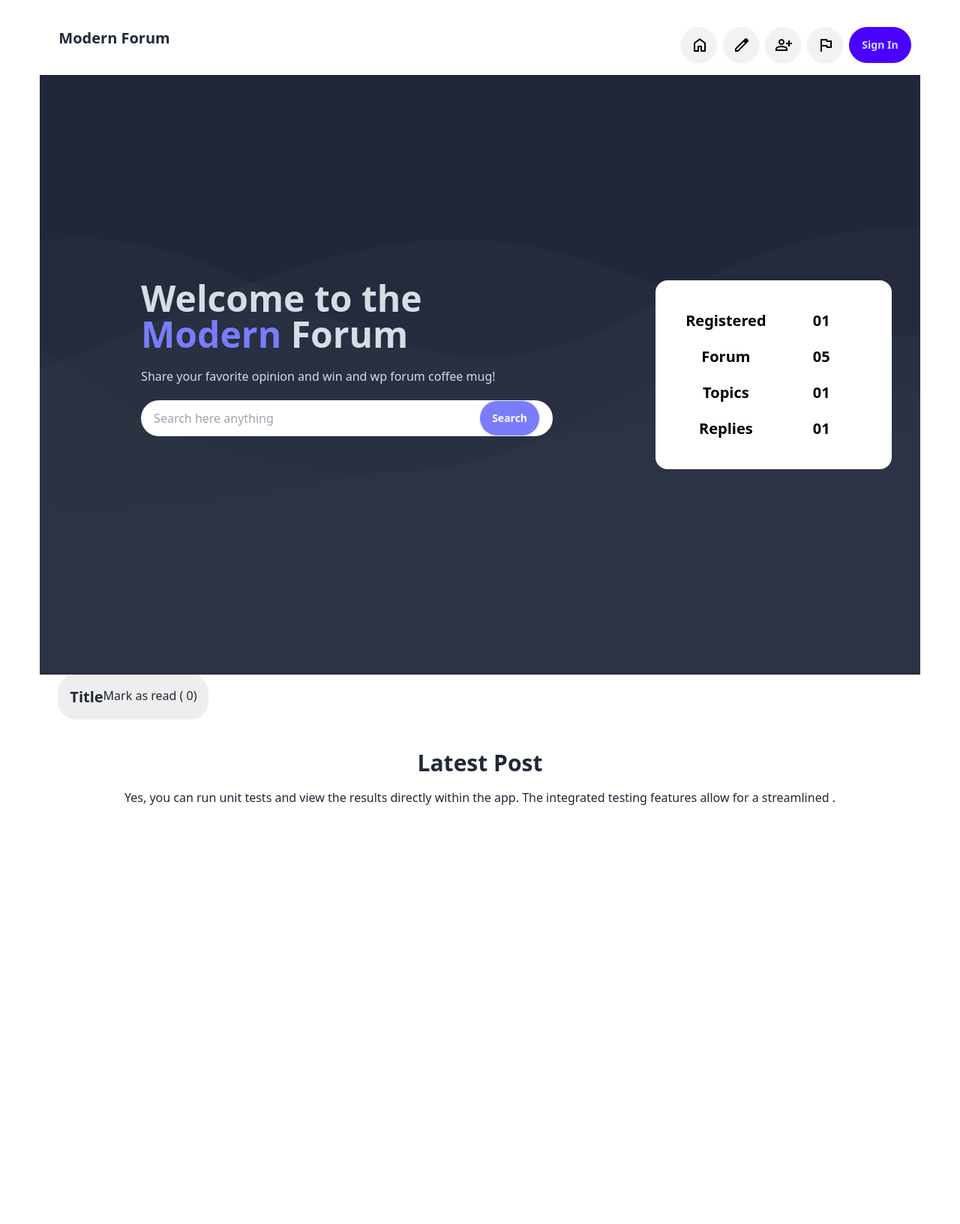
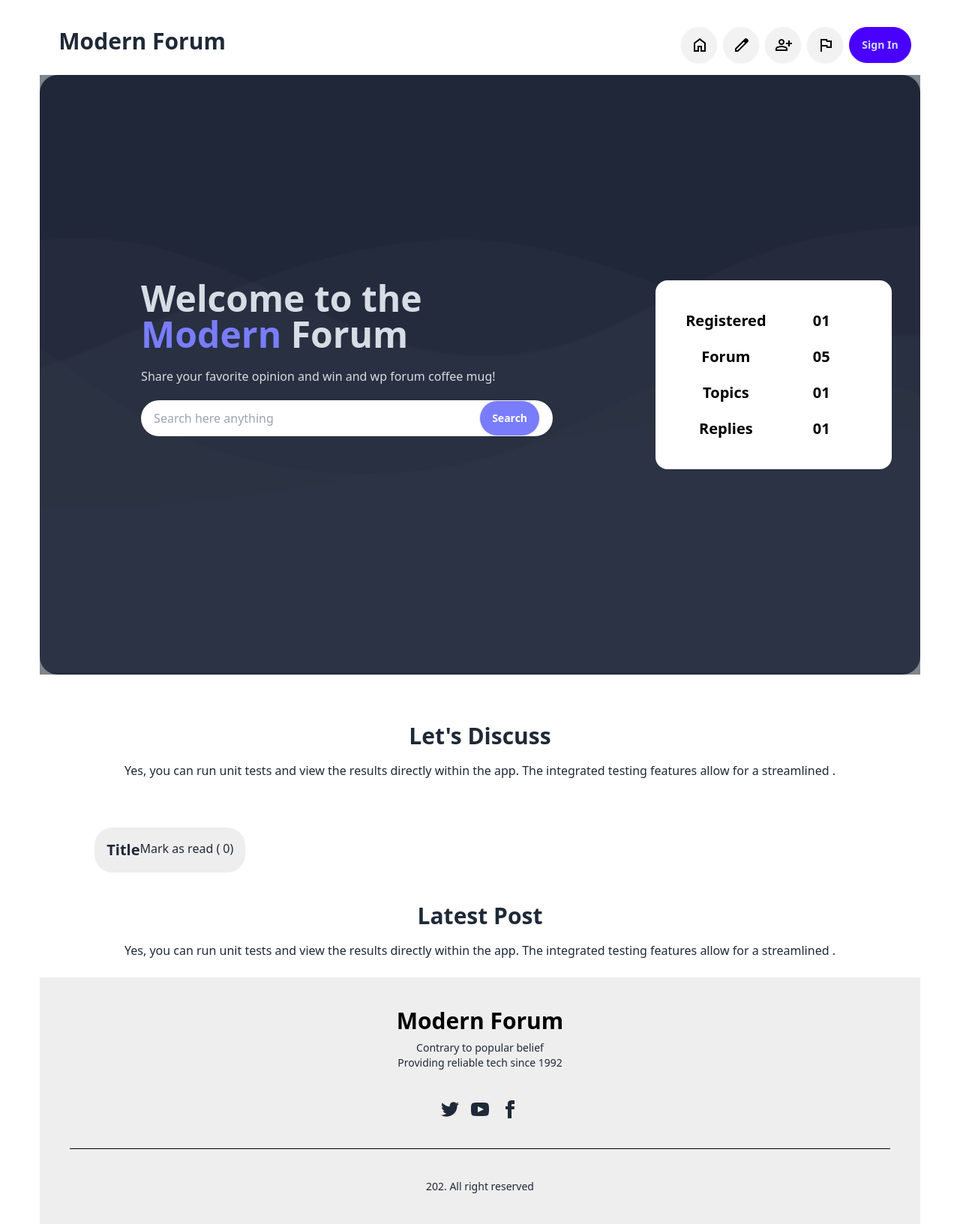
Before and after one commit to sakibpro2003/RetroForum, a plain HTML site: page index.html in a window 1280 px wide. Shown: the whole page at 75% size. Before the commit the page ends 1076 px from the top, so only its background shows below. Drawn offline with nearby package versions, Linux system fonts and the light colour scheme; no server answers.

Commit message:
footer added

```diff
--- a/index.html
+++ b/index.html
@@ -28,7 +28,8 @@
         <section class="container md:mx-auto mt-5">
             <div class="navbar bg-base-100">
                 <div class="flex-1">
-                    <a class="btn btn-ghost text-xl  lg:block ">Modern Forum</a>
+                    <a class="btn btn-ghost text-xl  lg:block "><span class="font-extrabold text-3xl">Modern
+                            Forum</span></a>
                     <button class="btn btn-circle lg:hidden">
                         <img src="img/menu.svg">
                     </button>
@@ -58,13 +59,14 @@
     <main>
         <!-- banner section  -->
         <section class="container md:mx-auto">
-            <div class="container md:mx-auto bg-[#12132D]">
-                <div class="hero min-h-screen " style="background-image: url(img/bgbanner.png);">
+            <div class="container md:mx-auto  rounded-3xl ">
+                <div class="hero min-h-screen bg-[#12132D] rounded-3xl "
+                    style="background-image: url(img/bgbanner.png);">
                     <div class="hero-overlay bg-opacity-60"></div>
                     <div class="hero-content text-center text-neutral-content">
                         <div
-                            class="banner_content_container justify-between flex gap-4 lg:gap-10 flex-col lg:flex-row  ">
-                            <div class="w-full lg:w-3/6 text-start mx-auto">
+                            class="banner_content_container justify-between flex gap-4 lg:gap-10 flex-col lg:flex-row ">
+                            <div class="w-full lg:w-3/6 text-start mx-auto ">
                                 <h1 class="mb-5 text-5xl font-bold">Welcome to the <span
                                         class="text-[#797DFC]">Modern</span> Forum</h1>
                                 <p class="mb-5">Share your favorite opinion and win and wp forum coffee mug!</p>
@@ -94,22 +96,22 @@
             </div>
         </section>
 
-
-        <section id class="container md:mx-auto">
+        <!-- card section  -->
+        <section id class="container md:mx-auto w-11/12">
+            <h2 class="font-extrabold text-3xl text-center mt-16">Let's Discuss</h2>
+            <p class="text-center mt-4 mb-16">Yes, you can run unit tests and view the results directly within the app.
+                The integrated testing features allow for a streamlined .</p>
             <div class="flex flex-col lg:flex-row gap-6">
-                <div id="postCardContainer" class="flex flex-col  gap-4 lg:gap-10">
-
+                <div id="postCardContainer" class="flex flex-col  lg:gap-10">
 
                 </div>
 
                 <div class="">
-                    <div id="postViewContainer" class="bg-[#EEEEEE] rounded-3xl p-4">
+                    <div id="postViewContainer" class=" bg-[#EEEEEE] rounded-3xl p-4">
                         <div class="flex justify-between">
-                            <h3 class="text-xl font-bold">Title</h3>
-                            <p>Mark as read ( <span id="viewCount">0</span>)</p>
+                            <h3 class="text-xl font-bold ">Title</h3>
+                            <p class=" ">Mark as read ( <span id="viewCount">0</span>)</p>
                         </div>
-
-
                     </div>
                 </div>
             </div>
@@ -122,8 +124,9 @@
 
         <!-- Latest post  -->
         <section class="container md:mx-auto mt-10">
-            <h2 class="font-extrabold text-3xl text-center">Latest Post</h2>
-            <p class="text-center mt-4">Yes, you can run unit tests and view the results directly within the app. The
+            <h2 class="font-extrabold text-3xl text-center mt-10">Latest Post</h2>
+            <p class="text-center mt-4 mb-6">Yes, you can run unit tests and view the results directly within the app.
+                The
                 integrated testing features allow for a streamlined .</p>
 
 
@@ -139,7 +142,29 @@
 
 
     </main>
-    <footer></footer>
+    <footer>
+        <footer class="footer footer-center p-10 bg-[#EEEEEE]">
+            <aside>
+              <p class="font-extrabold text-3xl text-black">Modern Forum</p>
+              <p class="font-light">
+                Contrary to popular belief <br>Providing reliable tech since 1992
+              </p>
+            </aside>
+            <nav>
+              <div class="grid grid-flow-col gap-4">
+                <a><svg xmlns="http://www.w3.org/2000/svg" width="24" height="24" viewBox="0 0 24 24" class="fill-current"><path d="M24 4.557c-.883.392-1.832.656-2.828.775 1.017-.609 1.798-1.574 2.165-2.724-.951.564-2.005.974-3.127 1.195-.897-.957-2.178-1.555-3.594-1.555-3.179 0-5.515 2.966-4.797 6.045-4.091-.205-7.719-2.165-10.148-5.144-1.29 2.213-.669 5.108 1.523 6.574-.806-.026-1.566-.247-2.229-.616-.054 2.281 1.581 4.415 3.949 4.89-.693.188-1.452.232-2.224.084.626 1.956 2.444 3.379 4.6 3.419-2.07 1.623-4.678 2.348-7.29 2.04 2.179 1.397 4.768 2.212 7.548 2.212 9.142 0 14.307-7.721 13.995-14.646.962-.695 1.797-1.562 2.457-2.549z"></path></svg></a>
+                <a><svg xmlns="http://www.w3.org/2000/svg" width="24" height="24" viewBox="0 0 24 24" class="fill-current"><path d="M19.615 3.184c-3.604-.246-11.631-.245-15.23 0-3.897.266-4.356 2.62-4.385 8.816.029 6.185.484 8.549 4.385 8.816 3.6.245 11.626.246 15.23 0 3.897-.266 4.356-2.62 4.385-8.816-.029-6.185-.484-8.549-4.385-8.816zm-10.615 12.816v-8l8 3.993-8 4.007z"></path></svg></a>
+                <a><svg xmlns="http://www.w3.org/2000/svg" width="24" height="24" viewBox="0 0 24 24" class="fill-current"><path d="M9 8h-3v4h3v12h5v-12h3.642l.358-4h-4v-1.667c0-.955.192-1.333 1.115-1.333h2.885v-5h-3.808c-3.596 0-5.192 1.583-5.192 4.615v3.385z"></path></svg></a>
+
+              </div>
+            </nav>
+            <hr class=" border-1 w-full border-black">
+            <p>202. All right reserved</p>
+
+
+
+          </footer>
+    </footer>
     <script src="script.js"></script>
 </body>
 
```
